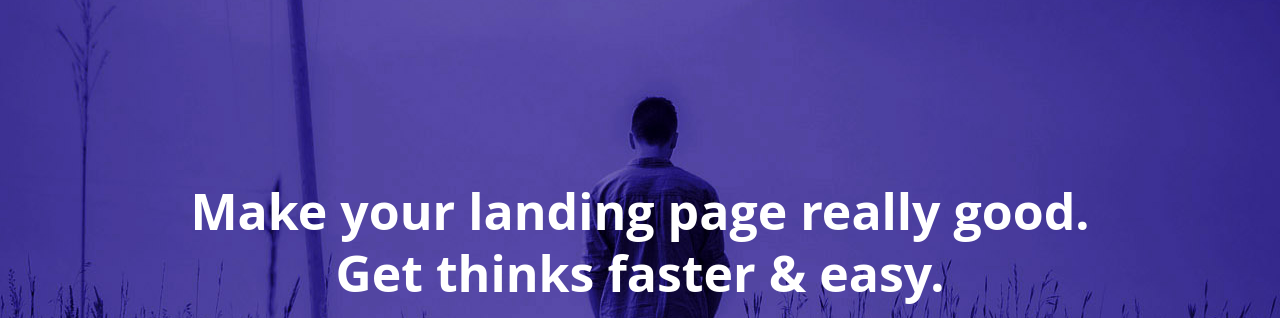
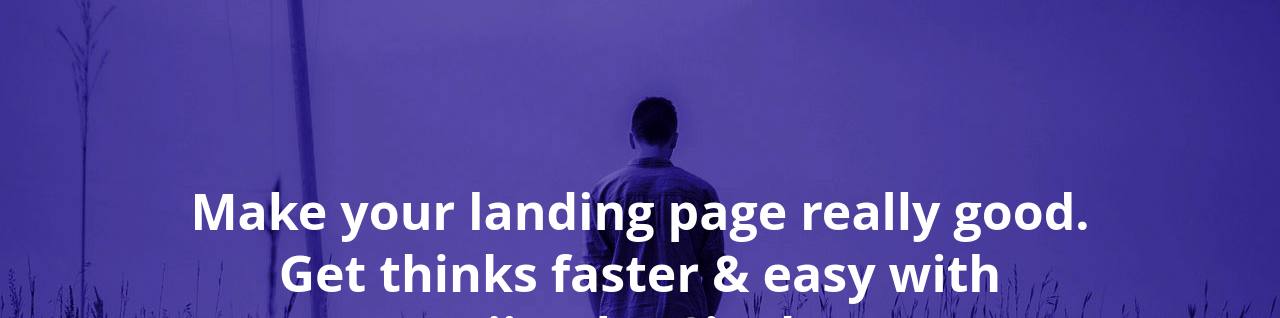
Before and after one commit to BijenderRana/project2, a plain HTML site: page index.html in a window 1280 px wide. Shown: the part 70-388 px from the top of the page. Drawn offline with nearby package versions, Linux system fonts and the light colour scheme; files whose address does not match are found by name.

Commit message:
2nd commit

```diff
--- a/index.html
+++ b/index.html
@@ -39,7 +39,7 @@
         <div class="container">
             <div class="col-md-10 col-md-offset-1">
                 <div class="banner-text text-center">
-                    <h1>Make your landing page really good. Get thinks faster & easy.</h1>
+                    <h1>Make your landing page really good. Get thinks faster & easy with Bijender Singh.</h1>
                     <h3>An elegant <strong>AKSHARAPRO</strong> one-page template in a flat-style with its focus on content. Try <strong>AKSHARAPRO</strong> for better result.</h3>
                     <a href="#" class="btn btn-large">Find out more</a> <a href="#" class="btn btn-large">APP STORE</a>
                 </div><!-- banner text -->
```
